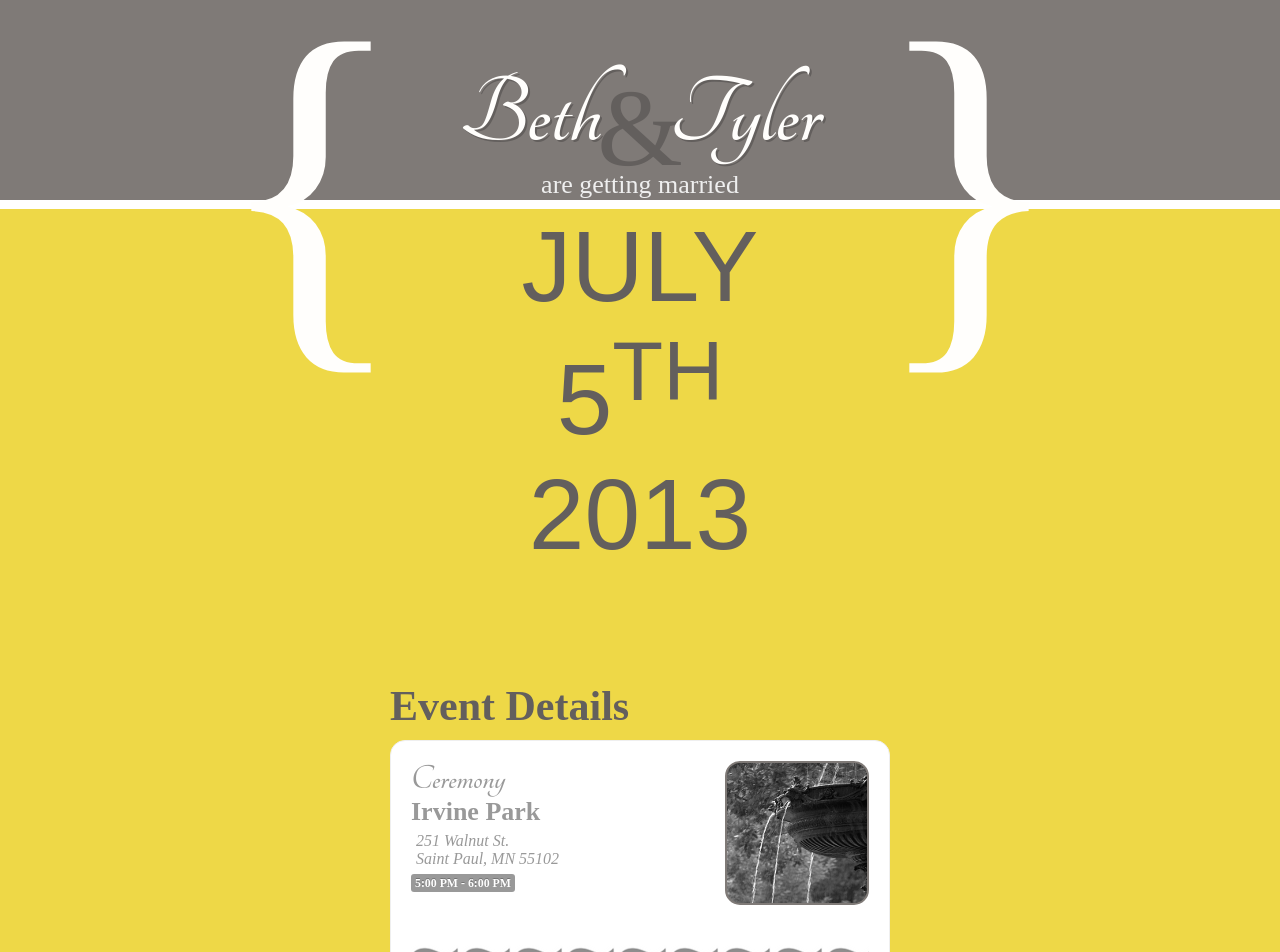
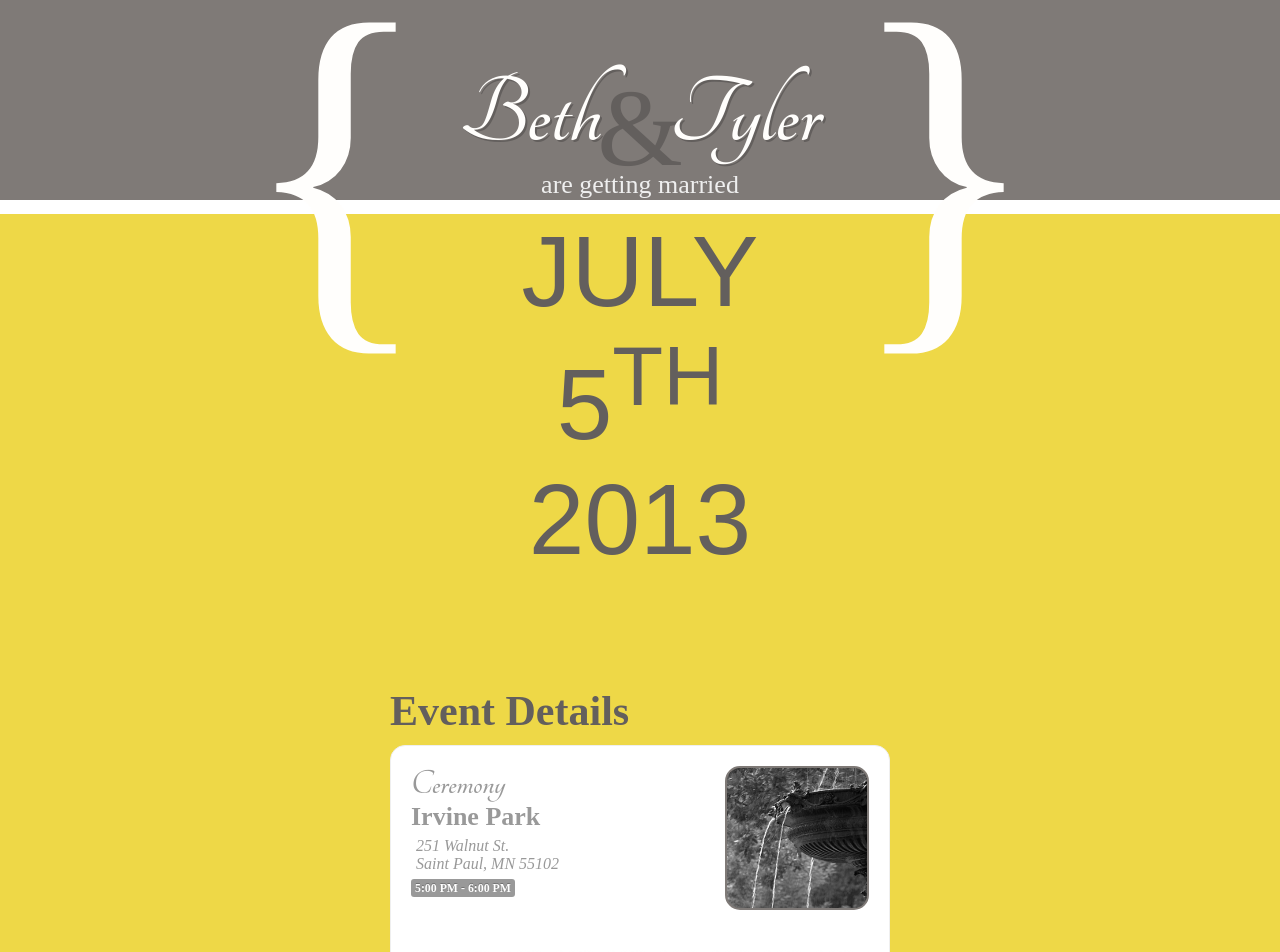
Before and after one commit to spencewood/bethandtyler.com, a Jekyll site: the page built from index.html, in a window 1280 px wide. Shown: the top 952 px of the page. Built offline with Jekyll 4.4.1, drawn with Linux system fonts in a browser that asks for light colours; some web fonts are replaced.

Commit message:
Updating braces to web font.

```diff
--- a/assets/styles/main.css
+++ b/assets/styles/main.css
@@ -35,7 +35,7 @@ a:hover{
 	background-color: #7F7A77;
 	width: 100%;
 	height: 200px;
-	border-bottom: 9px solid #FFF;
+	border-bottom: 14px solid #FFF;
 	position: relative;
 }
 
@@ -62,17 +62,18 @@ a:hover{
 
 /* Braces */
 .brace{
+	font-family: 'Brawler', serif;
 	position: absolute;
 	font-size: 400px;
-	top: -110px;
+	top: -129px;
 }
 
 .brace-left{
-	left: -225px;
+	left: -200px;
 }
 
 .brace-right{
-	right: -225px;
+	right: -200px;
 }
 
 /* Header content */
```
